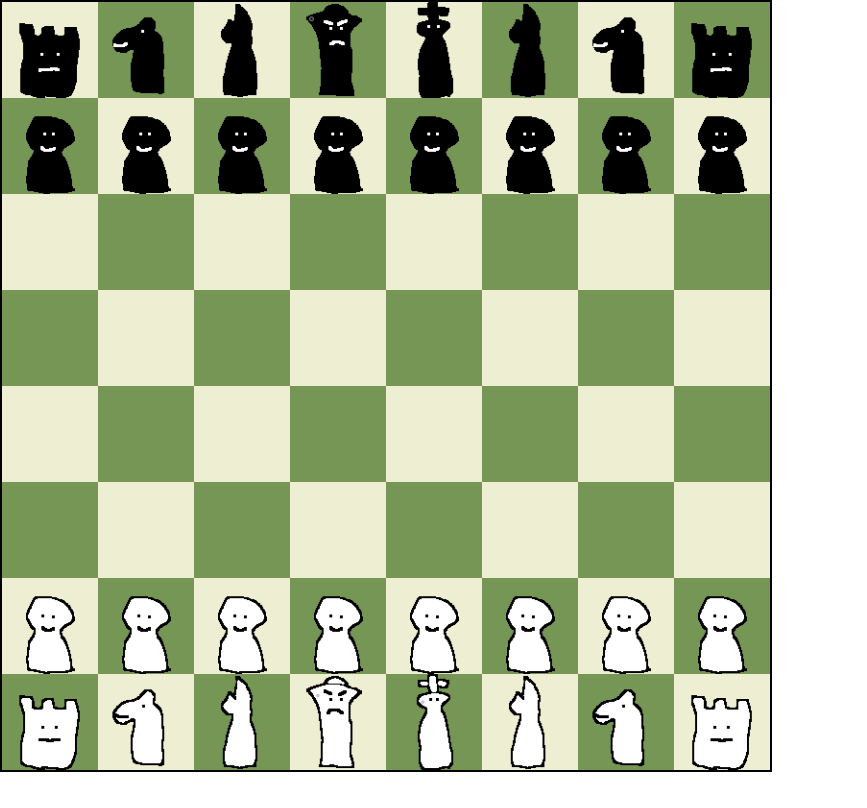
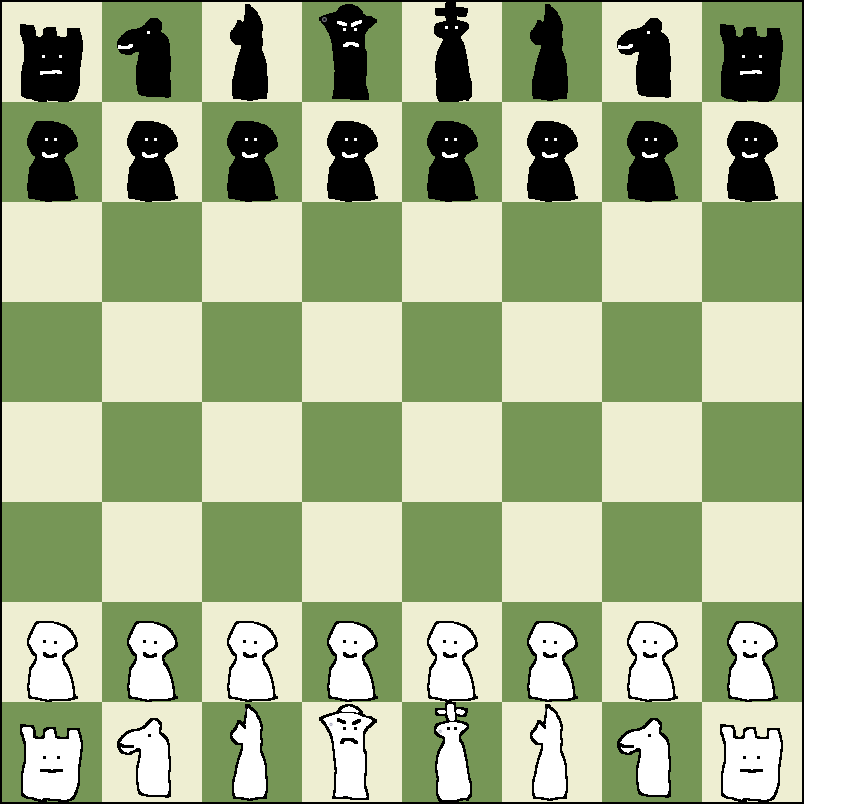
Before and after one commit to Frigogel/Chess, a plain HTML site: page index.html in a window 1280 px wide. Shown: the whole page, without its empty margins (0-867 px from the left). Drawn offline with Linux system fonts and the light colour scheme.

Commit message:
Update index.html

```diff
--- a/index.html
+++ b/index.html
@@ -8,6 +8,6 @@
     <title>Chess</title>
 </head>
 <body style="margin: 0; overflow: hidden;">
-    <div class="chess" size="calc(100vh - 2rem)"></div>
+    <div class="chess" size="auto"></div>
 </body>
 </html>
```
